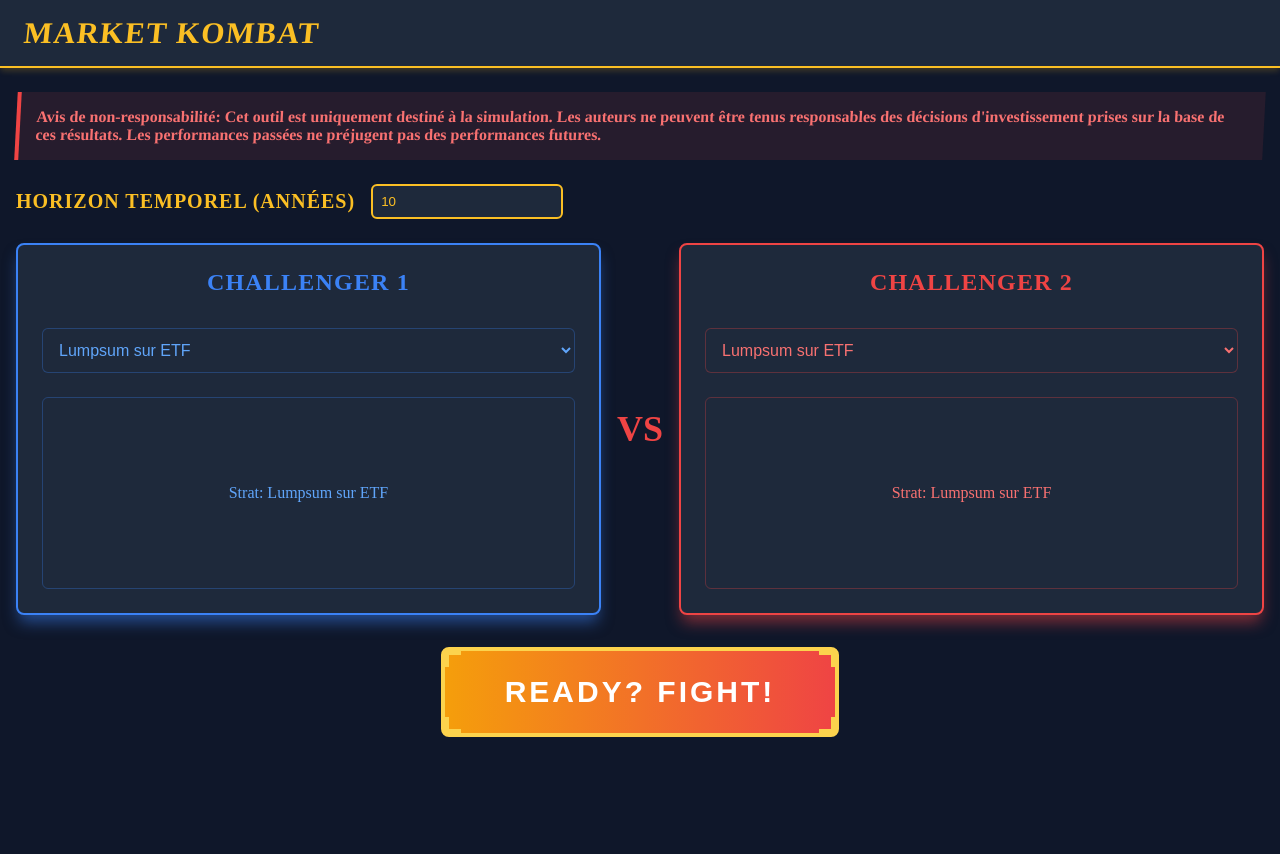
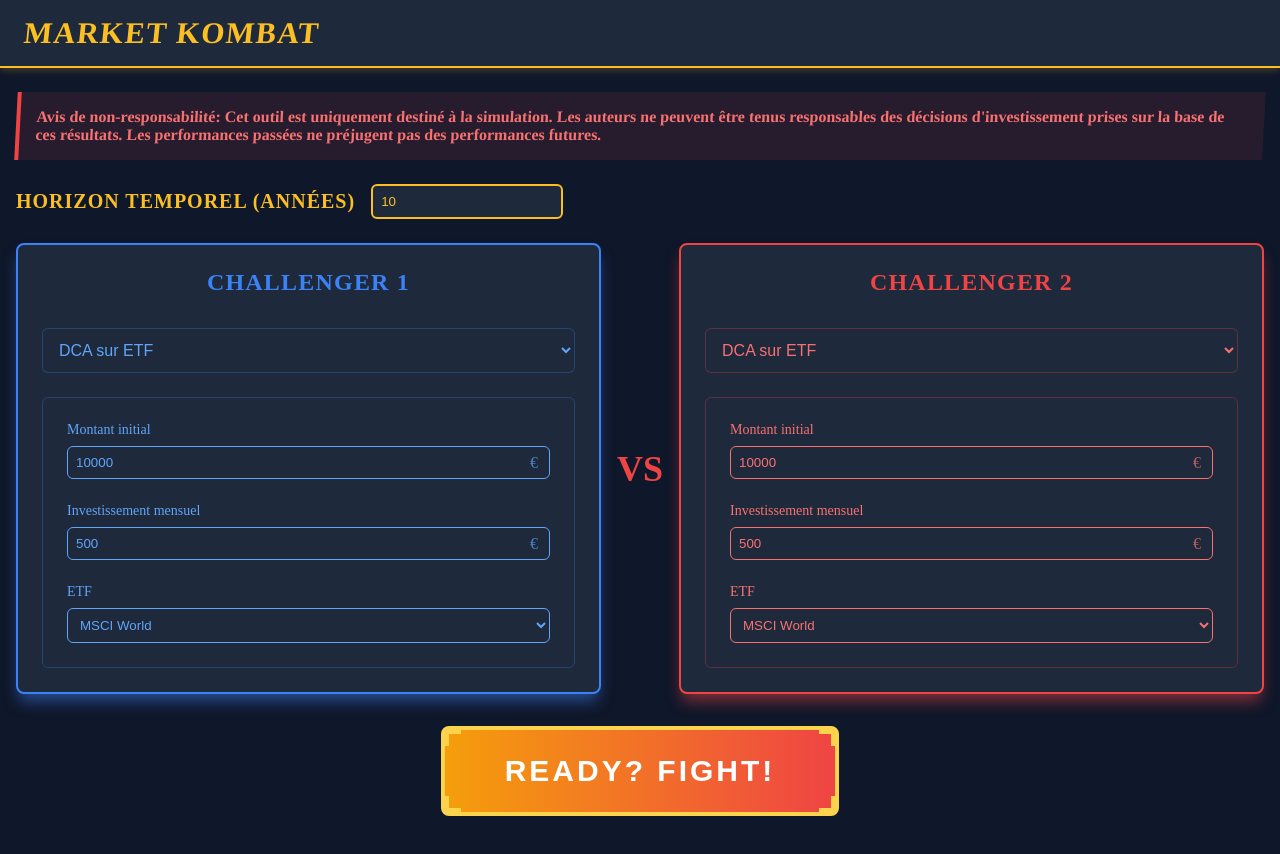
Before and after one commit to nbernard3/invest-arena, a Vue app: page / in a window 1280 px wide. Shown: the top 854 px of the page. Before the commit the page ends 800 px from the top, so only its background shows below. Built offline with nearby package versions, Linux system fonts and the light colour scheme.

Commit message:
Added if for first strategies

```diff
--- a/src/App.vue
+++ b/src/App.vue
@@ -185,71 +185,7 @@ nav h1 {
   display: flex;
   gap: 1rem;
   margin-bottom: 1.5rem;
-}
-
-.challenger {
-  flex: 1;
-  padding: 1.5rem;
-  border-radius: 0.5rem;
-  background-color: #1e293b;
-  border: 2px solid;
-  transition: transform 0.2s;
-}
-
-.challenger:hover {
-  transform: scale(1.05);
-}
-
-.challenger-blue {
-  border-color: #3b82f6;
-  box-shadow: 0 4px 6px -1px rgb(59 130 246 / 0.5);
-}
-
-.challenger-red {
-  border-color: #ef4444;
-  box-shadow: 0 4px 6px -1px rgb(239 68 68 / 0.5);
-}
-
-.challenger-title {
-  text-align: center;
-  font-size: 1.5rem;
-  font-weight: bold;
-  text-transform: uppercase;
-  letter-spacing: 0.05em;
-}
-
-.challenger-blue .challenger-title {
-  color: #3b82f6;
-}
-
-.challenger-red .challenger-title {
-  color: #ef4444;
-}
-
-.challenger-content {
-  height: 12rem;
-  margin-top: 1rem;
-  border: 1px solid;
-  border-radius: 0.375rem;
-  display: flex;
-  align-items: center;
-  justify-content: center;
-}
-
-.challenger-blue .challenger-content {
-  border-color: rgba(59, 130, 246, 0.3);
-}
-
-.challenger-red .challenger-content {
-  border-color: rgba(239, 68, 68, 0.3);
-}
-
-.challenger-blue .challenger-content p {
-  color: #60a5fa;
-}
-
-.challenger-red .challenger-content p {
-  color: #f87171;
+  min-height: fit-content;
 }
 
 .versus {
--- a/src/ChallengerPlaceholder.vue
+++ b/src/ChallengerPlaceholder.vue
@@ -1,3 +1,4 @@
+<!-- ChallengerPlaceholder.vue -->
 <template>
     <div :class="['challenger-placeholder', variant]">
         <div :class="['challenger-title', variant]">
@@ -11,14 +12,25 @@
             </select>
         </div>
         <div :class="['challenger-content', variant]">
-            <p>Strat: {{ getStrategyDisplayName }}</p>
+            <component
+                :is="currentStrategyComponent"
+                @update:strategy="handleStrategyUpdate"
+                v-if="currentStrategyComponent"
+            />
         </div>
     </div>
 </template>
 
 <script>
+import DCAStrategy from './DCAStrategy.vue'
+import LumpsumStrategy from './LumpsumStrategy.vue'
+
 export default {
     name: 'ChallengerPlaceholder',
+    components: {
+        DCAStrategy,
+        LumpsumStrategy
+    },
     props: {
         title: {
             type: String,
@@ -38,17 +50,27 @@ export default {
     },
     data() {
         return {
-            selectedStrategy: 'lumpsum'
+            selectedStrategy: 'dca',
+            strategyData: null
         }
     },
     computed: {
-        getStrategyDisplayName() {
-            const strategyNames = {
-                lumpsum: 'Lumpsum sur ETF',
-                dca: 'DCA sur ETF',
-                lmnp: 'LMNP'
+        currentStrategyComponent() {
+            const components = {
+                lumpsum: 'LumpsumStrategy',
+                dca: 'DCAStrategy',
+                lmnp: null // To be implemented
             }
-            return strategyNames[this.selectedStrategy]
+            return components[this.selectedStrategy]
+        }
+    },
+    methods: {
+        handleStrategyUpdate(data) {
+            this.strategyData = data
+            this.$emit('strategy-update', {
+                strategy: this.selectedStrategy,
+                data: data
+            })
         }
     }
 }
@@ -96,10 +118,7 @@ export default {
 }
 
 .challenger-content {
-  height: 12rem;
   display: flex;
-  align-items: center;
-  justify-content: center;
   border: 1px solid;
   border-radius: 0.375rem;
   margin-top: 1.5rem;  /* Increased space after selector */
--- /dev/null
+++ b/src/DCAStrategy.vue
@@ -0,0 +1,138 @@
+<!-- DCAStrategy.vue -->
+<template>
+    <div class="dca-strategy">
+        <div class="input-group">
+            <label for="initialAmount">Montant initial</label>
+            <div class="input-wrapper">
+                <input type="number" id="initialAmount" v-model="initialAmount" min="0" step="1000" />
+                <span class="currency">€</span>
+            </div>
+        </div>
+
+        <div class="input-group">
+            <label for="monthlyAmount">Investissement mensuel</label>
+            <div class="input-wrapper">
+                <input type="number" id="monthlyAmount" v-model="monthlyAmount" min="0" step="100" />
+                <span class="currency">€</span>
+            </div>
+        </div>
+
+        <div class="input-group">
+            <label for="etfChoice">ETF</label>
+            <select id="etfChoice" v-model="selectedETF">
+                <option value="msci-world">MSCI World</option>
+                <option value="sp500">S&P 500</option>
+                <option value="nasdaq">Nasdaq</option>
+            </select>
+        </div>
+    </div>
+</template>
+
+<script>
+export default {
+    name: 'DCAStrategy',
+    data() {
+        return {
+            initialAmount: 10000,
+            monthlyAmount: 500,
+            selectedETF: 'msci-world'
+        }
+    },
+    watch: {
+        initialAmount(newVal) {
+            this.$emit('update:strategy', {
+                type: 'dca',
+                initialAmount: newVal,
+                monthlyAmount: this.monthlyAmount,
+                etf: this.selectedETF
+            })
+        },
+        monthlyAmount(newVal) {
+            this.$emit('update:strategy', {
+                type: 'dca',
+                initialAmount: this.initialAmount,
+                monthlyAmount: newVal,
+                etf: this.selectedETF
+            })
+        },
+        selectedETF(newVal) {
+            this.$emit('update:strategy', {
+                type: 'dca',
+                initialAmount: this.initialAmount,
+                monthlyAmount: this.monthlyAmount,
+                etf: newVal
+            })
+        }
+    }
+}
+</script>
+
+<style scoped>
+.dca-strategy {
+    display: flex;
+    flex-direction: column;
+    gap: 1.5rem;
+    padding: 1.5rem;
+    width: 100%;
+}
+
+.input-group {
+    display: flex;
+    flex-direction: column;
+    gap: 0.5rem;
+}
+
+.input-group label {
+    font-size: 0.875rem;
+    font-weight: 500;
+    color: inherit;
+}
+
+.input-wrapper {
+    position: relative;
+    display: flex;
+    align-items: center;
+}
+
+.input-wrapper input {
+    width: 100%;
+    padding: 0.5rem;
+    padding-right: 2rem;
+    border: 1px solid currentColor;
+    border-radius: 0.375rem;
+    background-color: #1e293b;
+    color: inherit;
+}
+
+.currency {
+    position: absolute;
+    right: 0.75rem;
+    color: inherit;
+    opacity: 0.7;
+}
+
+select {
+    width: 100%;
+    padding: 0.5rem;
+    border: 1px solid currentColor;
+    border-radius: 0.375rem;
+    background-color: #1e293b;
+    color: inherit;
+}
+
+input:focus,
+select:focus {
+    outline: none;
+    border-color: currentColor;
+    box-shadow: 0 0 0 2px rgba(currentColor, 0.2);
+}
+
+/* Inherit color from parent (blue/red variant) */
+:deep(.blue) .dca-strategy {
+    color: #60a5fa;
+}
+
+:deep(.red) .dca-strategy {
+    color: #f87171;
+}
+</style>
--- /dev/null
+++ b/src/LumpsumStrategy.vue
@@ -0,0 +1,119 @@
+<!-- LumpsumStrategy.vue -->
+<template>
+    <div class="lumpsum-strategy">
+        <div class="input-group">
+            <label for="investmentAmount">Montant à investir</label>
+            <div class="input-wrapper">
+                <input type="number" id="investmentAmount" v-model="investmentAmount" min="0" step="1000" />
+                <span class="currency">€</span>
+            </div>
+        </div>
+
+        <div class="input-group">
+            <label for="etfChoice">ETF</label>
+            <select id="etfChoice" v-model="selectedETF">
+                <option value="msci-world">MSCI World</option>
+                <option value="sp500">S&P 500</option>
+                <option value="nasdaq">Nasdaq</option>
+            </select>
+        </div>
+    </div>
+</template>
+
+<script>
+export default {
+    name: 'LumpsumStrategy',
+    data() {
+        return {
+            investmentAmount: 50000,
+            selectedETF: 'msci-world'
+        }
+    },
+    watch: {
+        investmentAmount(newVal) {
+            this.$emit('update:strategy', {
+                type: 'lumpsum',
+                amount: newVal,
+                etf: this.selectedETF
+            })
+        },
+        selectedETF(newVal) {
+            this.$emit('update:strategy', {
+                type: 'lumpsum',
+                amount: this.investmentAmount,
+                etf: newVal
+            })
+        }
+    }
+}
+</script>
+
+<style scoped>
+.lumpsum-strategy {
+    display: flex;
+    flex-direction: column;
+    gap: 1.5rem;
+    padding: 1.5rem;
+    width: 100%;
+}
+
+.input-group {
+    display: flex;
+    flex-direction: column;
+    gap: 0.5rem;
+}
+
+.input-group label {
+    font-size: 0.875rem;
+    font-weight: 500;
+    color: inherit;
+}
+
+.input-wrapper {
+    position: relative;
+    display: flex;
+    align-items: center;
+}
+
+.input-wrapper input {
+    width: 100%;
+    padding: 0.5rem;
+    padding-right: 2rem;
+    border: 1px solid currentColor;
+    border-radius: 0.375rem;
+    background-color: #1e293b;
+    color: inherit;
+}
+
+.currency {
+    position: absolute;
+    right: 0.75rem;
+    color: inherit;
+    opacity: 0.7;
+}
+
+select {
+    width: 100%;
+    padding: 0.5rem;
+    border: 1px solid currentColor;
+    border-radius: 0.375rem;
+    background-color: #1e293b;
+    color: inherit;
+}
+
+input:focus,
+select:focus {
+    outline: none;
+    border-color: currentColor;
+    box-shadow: 0 0 0 2px rgba(currentColor, 0.2);
+}
+
+/* Inherit color from parent (blue/red variant) */
+:deep(.blue) .lumpsum-strategy {
+    color: #60a5fa;
+}
+
+:deep(.red) .lumpsum-strategy {
+    color: #f87171;
+}
+</style>
```
